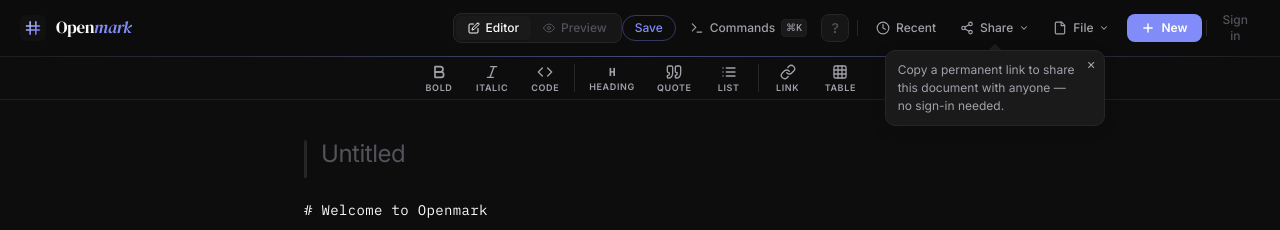
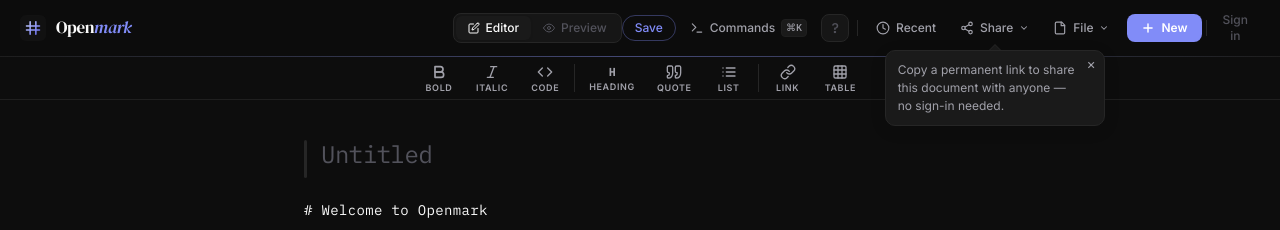
Before and after one commit to prathamudeshmukh/markdown-reader, a React (Vite) app: page / in a window 1280 px wide. Shown: the top 230 px of the page. Built offline with nearby package versions, Linux system fonts and the light colour scheme; no server answers.

Commit message:
Redesign doc title

```diff
--- a/src/components/DocTitle.tsx
+++ b/src/components/DocTitle.tsx
@@ -92,7 +92,7 @@ export default function DocTitle({ title, mode, onChange }: DocTitleProps) {
             border: 'none',
             borderRadius: 0,
             paddingBottom: '0.6rem',
-            fontFamily: 'Inter, system-ui, sans-serif',
+            fontFamily: '"IBM Plex Mono", "Courier New", monospace',
             resize: 'none',
             overflow: 'hidden',
           }}
```
